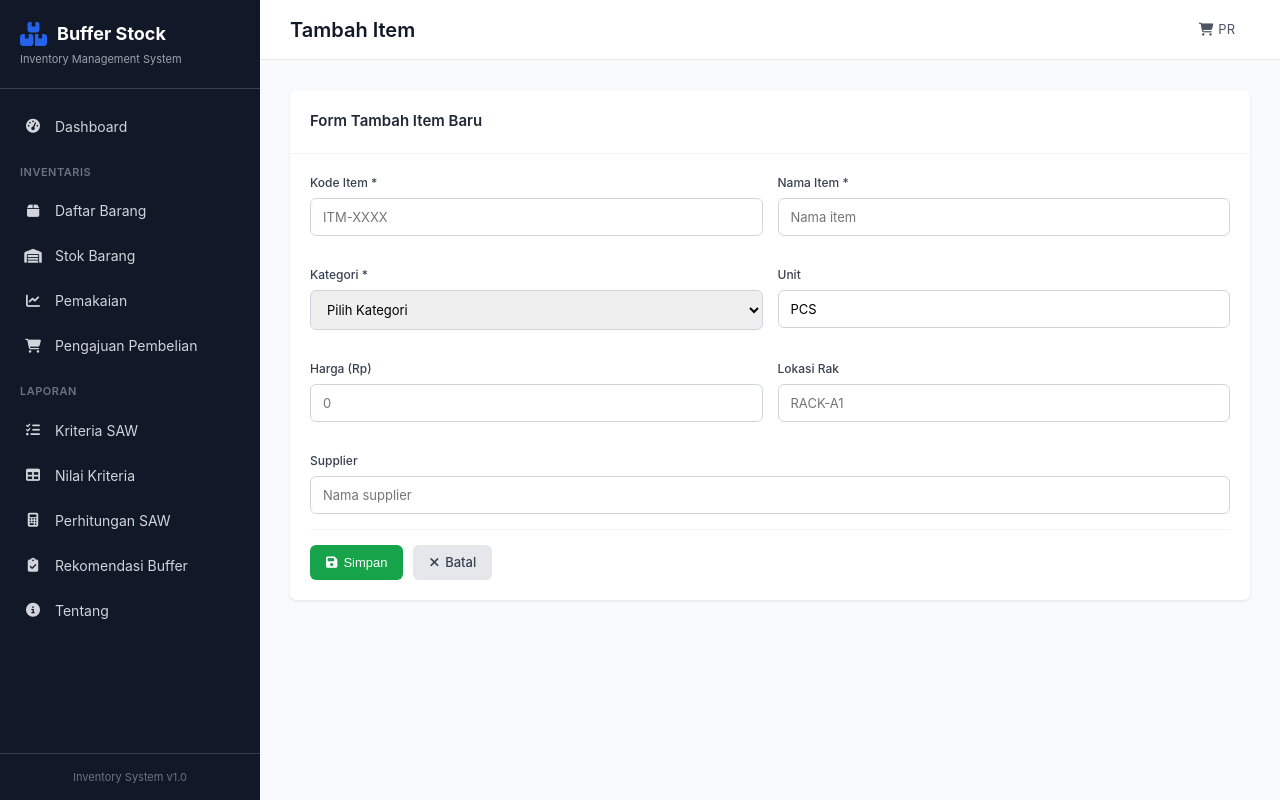
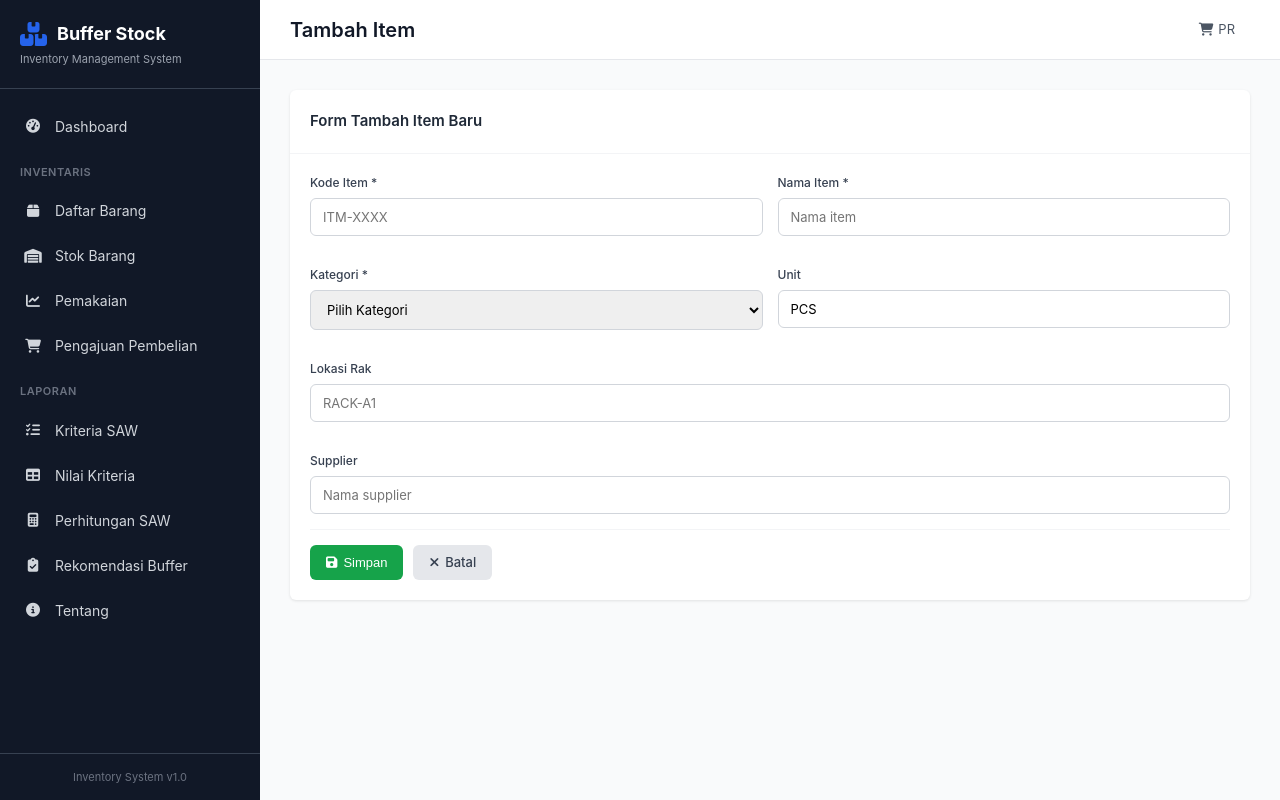
Before and after one commit to itshzlnust/Buffer-Stock-KRN, a Flask app: page /items/create in a window 1280 px wide. Run offline with Flask 3, Linux system fonts and the light colour scheme.

Commit message:
Refine supplier data and hide price field

```diff
--- a/app/routes.py
+++ b/app/routes.py
@@ -82,7 +82,6 @@ def create_item():
         nama = request.form.get('nama_item')
         kategori = request.form.get('kategori')
         unit = request.form.get('unit', 'PCS')
-        harga = request.form.get('harga', 0)
         supplier = request.form.get('supplier')
         lokasi = request.form.get('lokasi_rak')
 
@@ -96,7 +95,7 @@ def create_item():
             nama_item=nama,
             kategori=kategori,
             unit=unit,
-            harga=float(harga) if harga else 0,
+            harga=0,
             supplier=supplier,
             lokasi_rak=lokasi
         )
@@ -125,7 +124,6 @@ def edit_item(id):
         item.nama_item = request.form.get('nama_item')
         item.kategori = request.form.get('kategori')
         item.unit = request.form.get('unit')
-        item.harga = float(request.form.get('harga', 0))
         item.supplier = request.form.get('supplier')
         item.lokasi_rak = request.form.get('lokasi_rak')
 
@@ -511,9 +509,9 @@ def export_csv(type):
         items = Item.query.all()
         output = io.StringIO()
         writer = csv.writer(output)
-        writer.writerow(['Kode', 'Nama', 'Kategori', 'Unit', 'Harga', 'Supplier', 'Lokasi Rak'])
+        writer.writerow(['Kode', 'Nama', 'Kategori', 'Unit', 'Supplier', 'Lokasi Rak'])
         for item in items:
-            writer.writerow([item.kode_item, item.nama_item, item.kategori, item.unit, item.harga, item.supplier or '', item.lokasi_rak or ''])
+            writer.writerow([item.kode_item, item.nama_item, item.kategori, item.unit, item.supplier or '', item.lokasi_rak or ''])
         filename = f'items_{datetime.now().strftime("%Y%m%d")}.csv'
 
     elif type == 'stock':
@@ -577,7 +575,6 @@ def api_items():
         'nama_item': i.nama_item,
         'kategori': i.kategori,
         'unit': i.unit,
-        'harga': i.harga,
         'supplier': i.supplier,
         'lokasi_rak': i.lokasi_rak
     } for i in items])
--- a/app/templates/export.html
+++ b/app/templates/export.html
@@ -41,7 +41,7 @@
                 <tbody>
                     <tr>
                         <td><code>items.csv</code></td>
-                        <td>Kode, Nama, Kategori, Unit, Harga, Supplier, Lokasi</td>
+                        <td>Kode, Nama, Kategori, Unit, Supplier, Lokasi</td>
                         <td>Data master semua barang di gudang</td>
                     </tr>
                     <tr>
--- a/app/templates/items/create.html
+++ b/app/templates/items/create.html
@@ -45,10 +45,6 @@
 
             <div class="form-row">
                 <div class="form-group">
-                    <label for="harga">Harga (Rp)</label>
-                    <input type="number" id="harga" name="harga" min="0" placeholder="0">
-                </div>
-                <div class="form-group">
                     <label for="lokasi_rak">Lokasi Rak</label>
                     <input type="text" id="lokasi_rak" name="lokasi_rak" placeholder="RACK-A1">
                 </div>
--- a/app/templates/items/edit.html
+++ b/app/templates/items/edit.html
@@ -45,10 +45,6 @@
 
             <div class="form-row">
                 <div class="form-group">
-                    <label for="harga">Harga (Rp)</label>
-                    <input type="number" id="harga" name="harga" value="{{ item.harga|int }}" min="0">
-                </div>
-                <div class="form-group">
                     <label for="lokasi_rak">Lokasi Rak</label>
                     <input type="text" id="lokasi_rak" name="lokasi_rak" value="{{ item.lokasi_rak or '' }}">
                 </div>
--- a/app/templates/items/index.html
+++ b/app/templates/items/index.html
@@ -37,7 +37,6 @@
                         <th>Nama Item</th>
                         <th>Kategori</th>
                         <th>Unit</th>
-                        <th>Harga</th>
                         <th>Lokasi</th>
                         <th>Supplier</th>
                         <th>Aksi</th>
@@ -50,7 +49,6 @@
                         <td>{{ item.nama_item }}</td>
                         <td><span class="badge">{{ item.kategori }}</span></td>
                         <td>{{ item.unit }}</td>
-                        <td class="text-right">Rp {{ "{:,.0f}".format(item.harga) }}</td>
                         <td>{{ item.lokasi_rak or '-' }}</td>
                         <td>{{ item.supplier or '-' }}</td>
                         <td>
@@ -68,7 +66,7 @@
                     </tr>
                     {% else %}
                     <tr>
-                        <td colspan="8" class="text-center">Tidak ada data</td>
+                        <td colspan="7" class="text-center">Tidak ada data</td>
                     </tr>
                     {% endfor %}
                 </tbody>
```
Also changed, not shown: seeder.py (+32 -3 lines), instance/warehouse.db.
